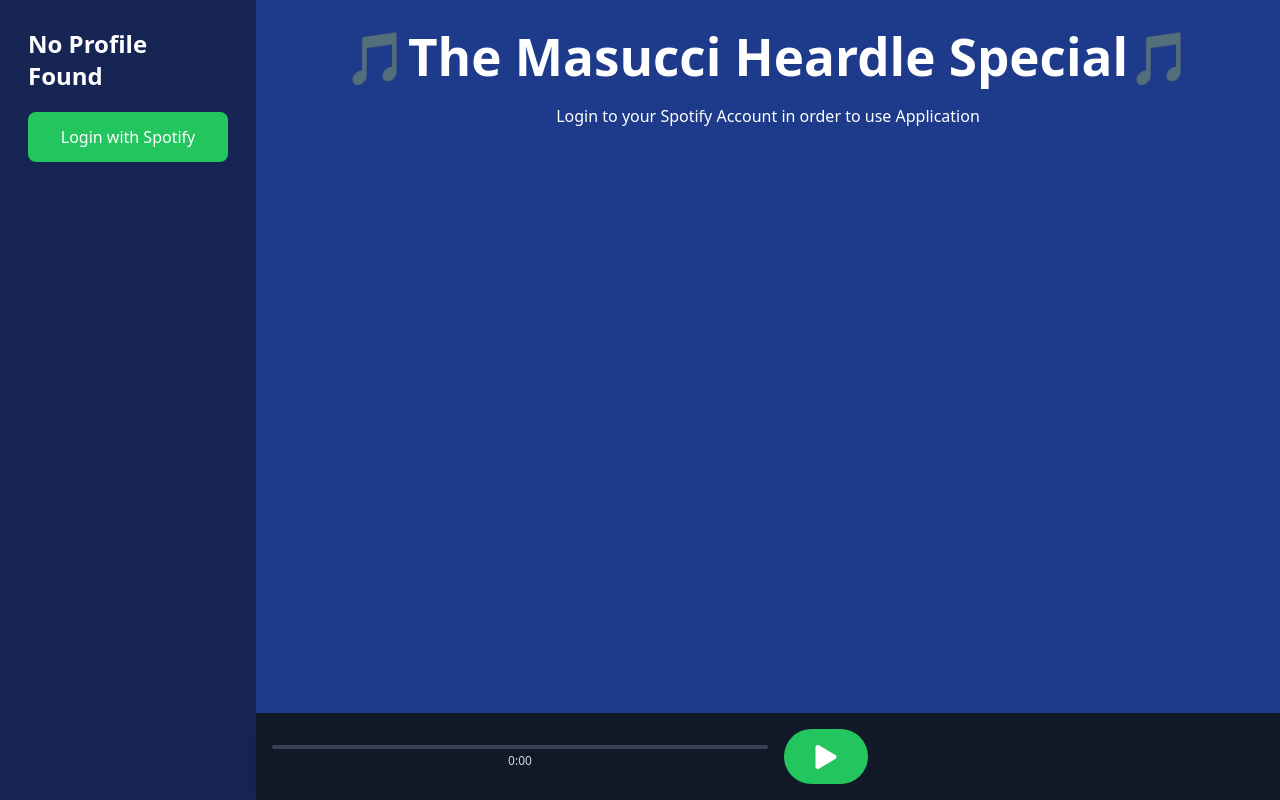
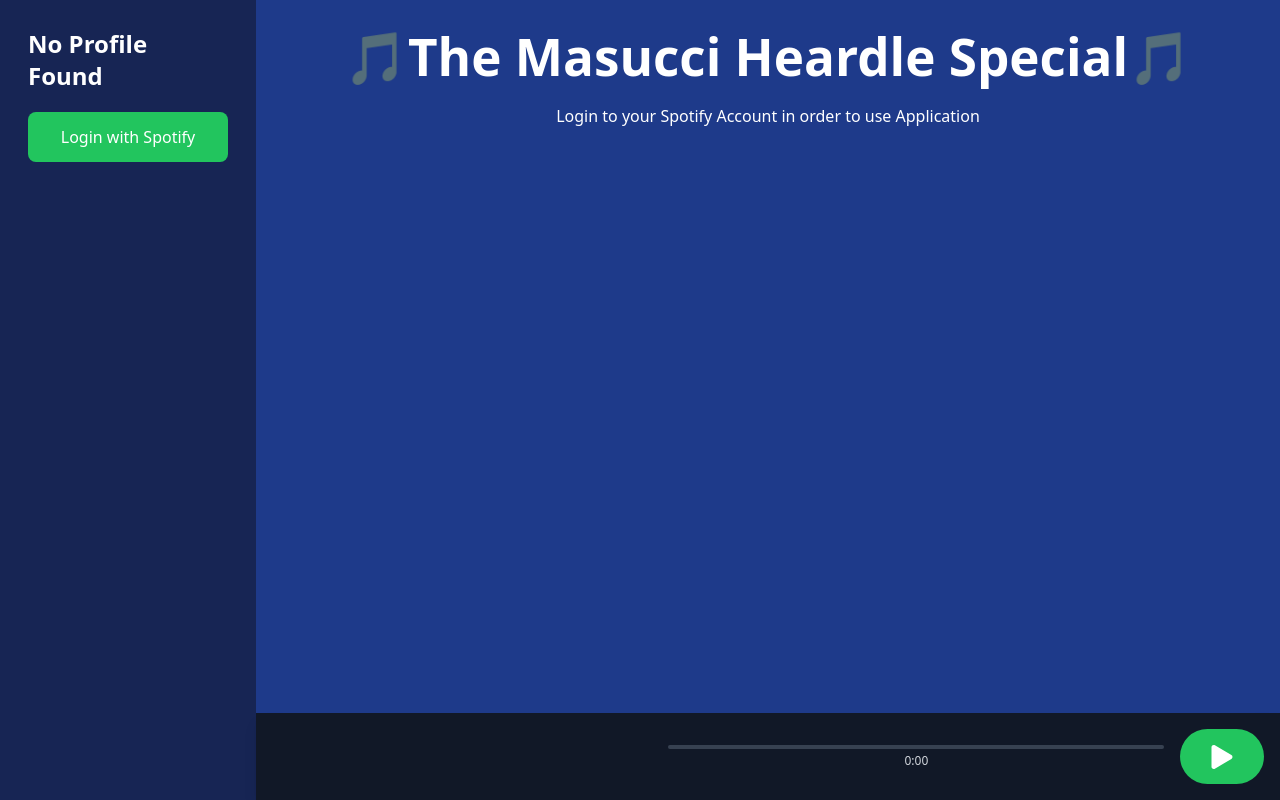
Before and after one commit to ColinMasucci/MasucciSpecials, a React (Vite) app in the folder masucci-specials/: page / in a window 1280 px wide. Built offline with nearby package versions, Linux system fonts and the light colour scheme.

Commit message:
More UI changes
moved random playlist selector to the profile section, improved some slight other changes as well.

```diff
--- a/masucci-specials/src/App.jsx
+++ b/masucci-specials/src/App.jsx
@@ -111,6 +111,18 @@ function App() {
             <h1 className="text-2xl font-bold text-white flex-col pb-5">Welcome, {profile?.display_name}</h1>
             <img className="rounded-full" src={profile?.images?.[0]?.url} alt="profile" width={100} />
             <p className="text-white">Email: {profile?.email}</p>
+
+            <h2 className="font-bold pt-10">Playlist:</h2>
+            <select
+                value={selectedPlaylist}
+                onChange={(e) => setSelectedPlaylist(e.target.value)}
+                className="p-2 rounded"
+              >
+                <option value="random">Random Spotify Track</option>
+                {playlists.map(p => (
+                  <option key={p.id} value={p.id}>{p.name}</option>
+                ))}
+              </select>
           </div>
         ):(
           <div className="flex h-screen flex-col">
@@ -130,16 +142,6 @@ function App() {
           <h1 className="font-bold text-white text-center pb-5">🎵The Masucci Heardle Special🎵</h1>
           {token ? (
             <div className="flex flex-col gap-3">
-              <select
-                value={selectedPlaylist}
-                onChange={(e) => setSelectedPlaylist(e.target.value)}
-                className="p-2 rounded"
-              >
-                <option value="random">Random Spotify Track</option>
-                {playlists.map(p => (
-                  <option key={p.id} value={p.id}>{p.name}</option>
-                ))}
-              </select>
               <button
                 onClick={handlePlay}
                 className="bg-green-500 text-white px-4 py-2 rounded"
@@ -195,13 +197,13 @@ function App() {
               }}
               className="text-white text-2xl rounded-full bg-green-500"
             >
-              {isPlaying ? <FaPlay /> : <FaPause/>}
+              {isPlaying ? <FaPause/> : <FaPlay/>}
             </button>
 
           </div>
         ):
         (
-          <div className="w-full bg-gray-900 p-4 flex items-center justify-items-end gap-4 shadow-lg">
+          <div className="w-full bg-gray-900 p-4 flex items-center justify-end gap-4 shadow-lg">
             {/* Progress bar */}
             <div className="flex flex-col items-center w-1/2">
               <div className="w-full h-1 bg-gray-700 rounded"></div>
```
